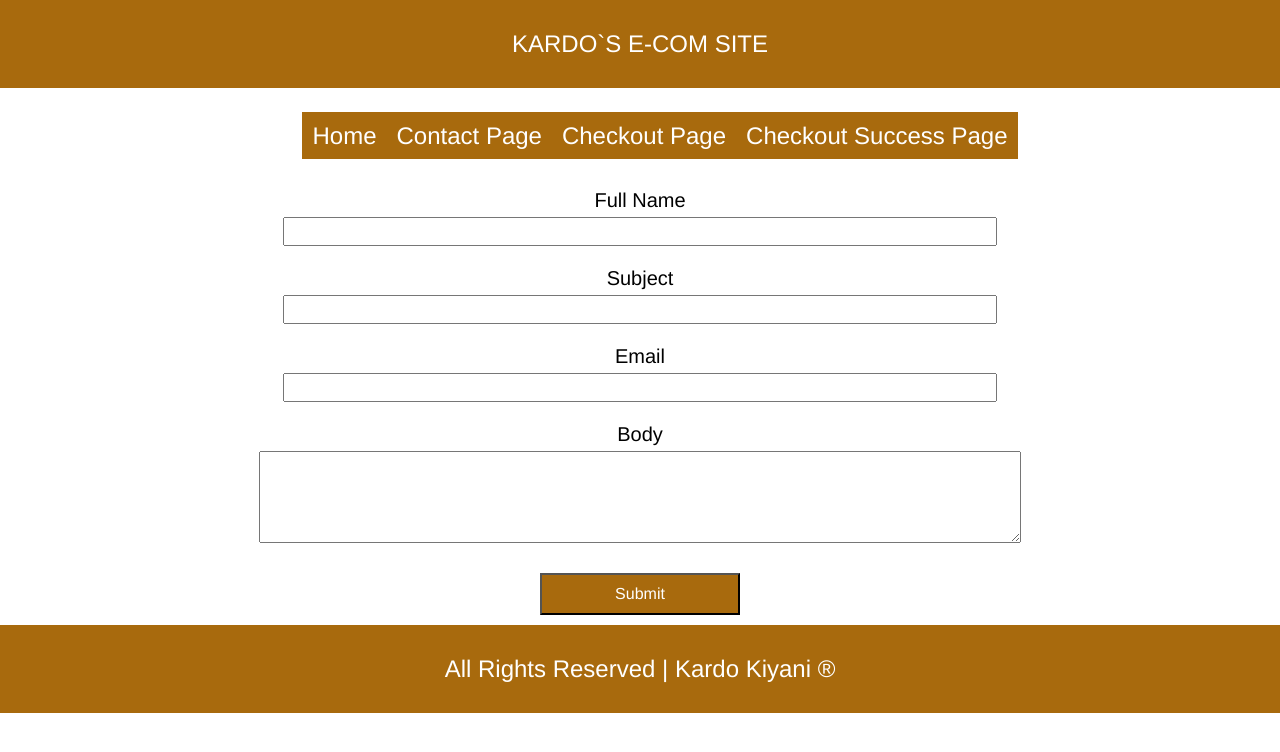
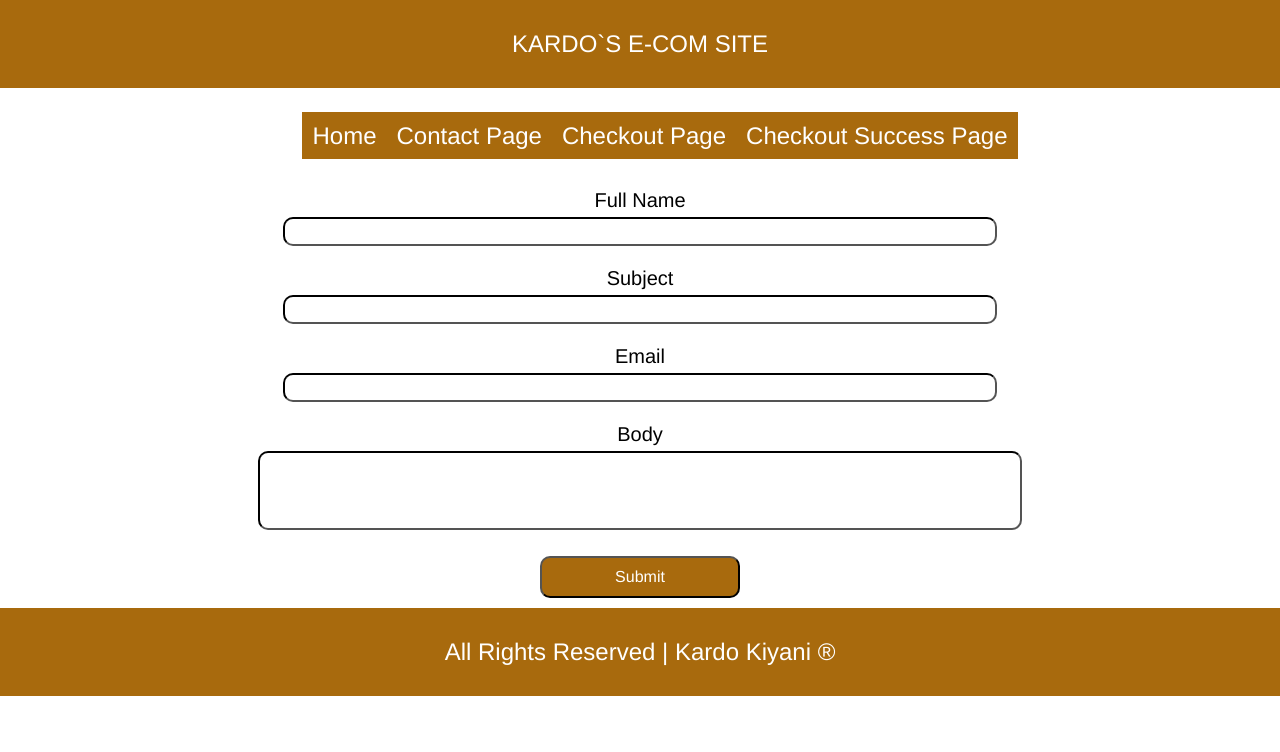
Before and after one commit to kardokiyani/e-com-ca, a React (Create React App) app: page /contactPage in a window 1280 px wide. Shown: the top 752 px of the page. Built offline with nearby package versions, Linux system fonts and the light colour scheme.

Commit message:
Fixed some css styles
Fixed some new styles to the view button on the homepage and the contact inputs/button.

```diff
--- a/src/components/contact/index.jsx
+++ b/src/components/contact/index.jsx
@@ -25,7 +25,7 @@ const schema = yup
     body: yup
       .string()
       .min(3, "Your body should be at least 3 characters.")
-      .max(50, "Your body cannot be longer than 15 characters.")
+      .max(50, "Your body cannot be longer than 50 characters.")
       .required("Please enter your body"),
   })
   .required();
@@ -63,7 +63,7 @@ export function ContactPage() {
       <label className="labelStyle" htmlFor="body">
         Body
       </label>
-      <textarea className="textareaStyle" {...register("body")} />
+      <input className="inputBodyStyle" {...register("body")} />
       <p className="errorStyle">{errors.body?.message}</p>
       <input className="buttonStyle" type="submit" />
     </form>
--- a/src/components/home/index.jsx
+++ b/src/components/home/index.jsx
@@ -57,7 +57,7 @@ export function ProductPage() {
             <img src={product.imageUrl} alt={product.title} />
             <p className="descriptionStyle">{product.description}</p>
             <p className="priceStyle">{product.price}</p>
-            <Link to={`/product/${product.id}`} className="viewDetailsButton">
+            <Link to={`/product/${product.id}`} className="viewProductButton">
               View product
             </Link>
           </div>
--- a/src/styles.css
+++ b/src/styles.css
@@ -46,11 +46,15 @@ nav a:hover {
 .inputStyle {
   width: 700px;
   padding: 5px;
+  border-radius: 10px;
+  border-color: black;
 }
 
-.textareaStyle {
+.inputBodyStyle {
   width: 700px;
   padding: 30px;
+  border-radius: 10px;
+  border-color: black;
 }
 
 .labelStyle {
@@ -67,6 +71,7 @@ nav a:hover {
   padding: 10px;
   margin: 10px;
   cursor: pointer;
+  border-radius: 10px;
 }
 
 .errorStyle {
@@ -97,13 +102,14 @@ nav a:hover {
   width: 300px;
 }
 
-.viewDetailsButton {
+.viewProductButton {
   background-color:  rgb(168, 106, 13);
   color: white;
   width: 200px;
   padding: 10px;
   cursor: pointer;
   text-decoration: none;
+  border-radius: 10px;
 }
 
 .searchContainer {
```
